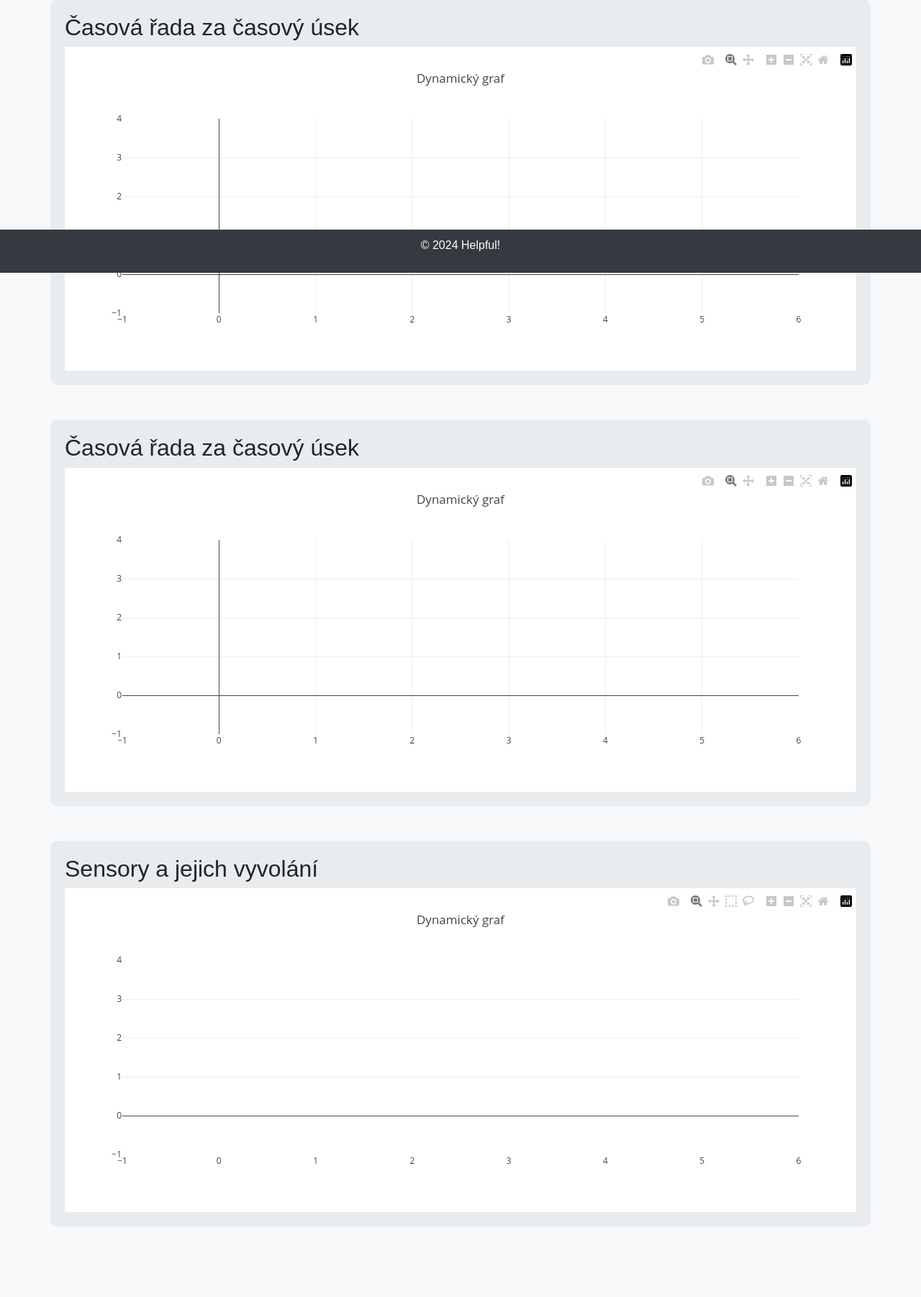
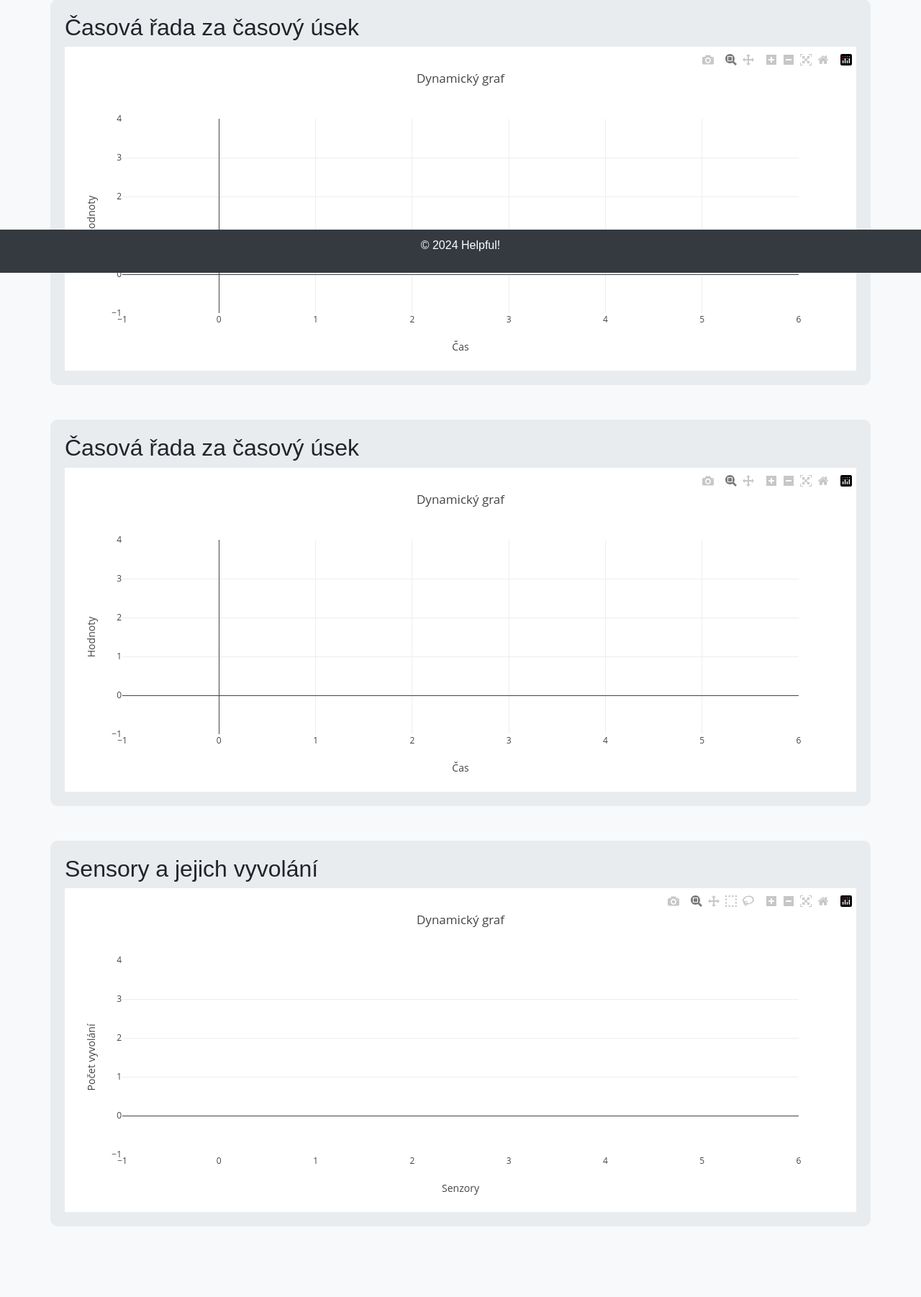
Before and after one commit to Matav5/Hackithon24, a Flask app: template templates/home.html in a window 1280 px wide. Shown: the part 421-2223 px from the top of the page at 72% size. Run offline with Flask 3, Linux system fonts and the light colour scheme; the template is opened without the code that fills it, so the values that code supplies are empty; some libraries are stand-ins or nearby versions.

Commit message:
Update home.html

```diff
--- a/templates/home.html
+++ b/templates/home.html
@@ -38,11 +38,31 @@ document.addEventListener('DOMContentLoaded', function() {
     var initialDataS = [{y: [], type: 'scatter'}];
     var initialDataH = [{y: [], type: 'scatter'}];
     var initialDataSensor = [{y: [], type: 'bar'}];
-    var layout = {autosize: true, title: 'Dynamický graf'};
 
-    Plotly.newPlot('plot_in_time_s', initialDataS, layout);
-    Plotly.newPlot('plot_in_time_h', initialDataH, layout);
-    Plotly.newPlot('plot_bar_sensor', initialDataSensor, layout);
+    var layoutS = {
+        autosize: true,
+        title: 'Dynamický graf',
+        xaxis: { title: 'Čas' },
+        yaxis: { title: 'Hodnoty' }
+    };
+
+    var layoutH = {
+        autosize: true,
+        title: 'Dynamický graf',
+        xaxis: { title: 'Čas' },
+        yaxis: { title: 'Hodnoty' }
+    };
+
+    var layoutSensor = {
+        autosize: true,
+        title: 'Dynamický graf',
+        xaxis: { title: 'Senzory' },
+        yaxis: { title: 'Počet vyvolání' }
+    };
+
+    Plotly.newPlot('plot_in_time_s', initialDataS, layoutS);
+    Plotly.newPlot('plot_in_time_h', initialDataH, layoutH);
+    Plotly.newPlot('plot_bar_sensor', initialDataSensor, layoutSensor);
 
     // Pravidelné volání fetchData
     setInterval(fetchData, 5000);
@@ -63,6 +83,7 @@ function fetchData() {
                     Plotly.extendTraces('plot_in_time_s', { y: [data.plot_in_time_s] }, [0]);
                     Plotly.extendTraces('plot_in_time_h', { y: [data.plot_in_time_h] }, [0]);
                     Plotly.extendTraces('plot_bar_sensor', { y: [data.plot_bar_sensor] }, [0]);
+
                     // Get current data length
                     let currentLength = Plotly.d3.select('#plot_in_time_s').node().data[0].y.length;
 
```
Lines whose indentation alone changed are shown as unchanged.
